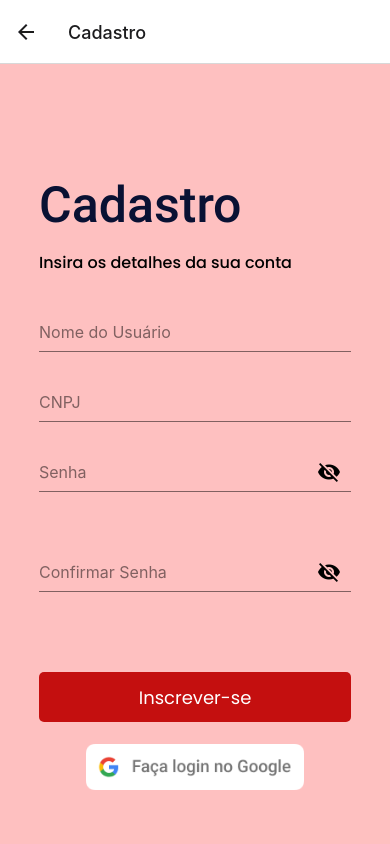
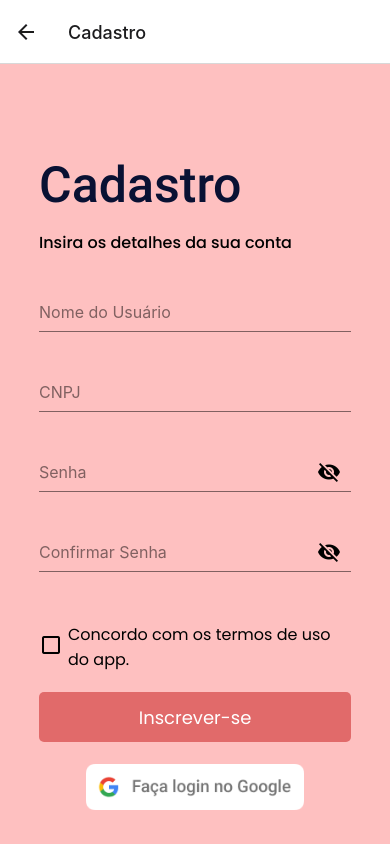
Before and after one commit to CaioSousa32/PilhadosNaReversa, a React Native app: screen /Cadastro in a window 390 px wide. Built offline with nearby package versions, Linux system fonts and the light colour scheme.

Commit message:
Adição do checkbox em cadastro e ajustando o layout

```diff
--- a/src/screens/CadastroScreen.js
+++ b/src/screens/CadastroScreen.js
@@ -1,6 +1,6 @@
 import React, { useState } from 'react';
 import { View, Text, TextInput, TouchableOpacity, StyleSheet, Image, Alert } from 'react-native';
-import Icon from 'react-native-vector-icons/MaterialIcons'; // Biblioteca para ícones
+import Icon from 'react-native-vector-icons/MaterialIcons';
 
 function CadastroScreen({ navigation }) {
   const [username, setUsername] = useState('');
@@ -8,10 +8,27 @@ function CadastroScreen({ navigation }) {
   const [password, setPassword] = useState('');
   const [confirmPassword, setConfirmPassword] = useState('');
   const [secureTextEntry, setSecureTextEntry] = useState(true); // Estado para visibilidade das senhas
+  const [isChecked, setIsChecked] = useState(false);
 
   const togglePasswordVisibility = () => {
     setSecureTextEntry(!secureTextEntry); // Alterna a visibilidade das senhas
   };
+
+  const handleCheckboxToggle = () => {
+    setIsChecked(!isChecked);
+  };
+
+  const handleRegister = () => {
+    if (!isChecked) {
+      Alert.alert('Atenção', 'Você deve concordar com os termos de uso para prosseguir.');
+      return;
+    }
+    Alert.alert(
+      "Aviso!",
+      "Esta página ainda esta em produção e não está pronta para ser visualizada."
+    );
+  };
+
   return (
     <View style={styles.container}>
       <View style={styles.content}>
@@ -41,11 +58,8 @@ function CadastroScreen({ navigation }) {
             onChangeText={setPassword}
             secureTextEntry={secureTextEntry}
             placeholderTextColor="#816161"
-            />
-          <TouchableOpacity
-            style={styles.eyeButton}
-            onPress={togglePasswordVisibility}
-          >
+          />
+          <TouchableOpacity style={styles.eyeButton} onPress={togglePasswordVisibility}>
             <Icon
               name={secureTextEntry ? 'visibility-off' : 'visibility'}
               size={24}
@@ -61,11 +75,8 @@ function CadastroScreen({ navigation }) {
             onChangeText={setConfirmPassword}
             secureTextEntry={secureTextEntry}
             placeholderTextColor="#816161"
-            />
-          <TouchableOpacity
-            style={styles.eyeButton}
-            onPress={togglePasswordVisibility}
-          >
+          />
+          <TouchableOpacity style={styles.eyeButton} onPress={togglePasswordVisibility}>
             <Icon
               name={secureTextEntry ? 'visibility-off' : 'visibility'}
               size={24}
@@ -74,15 +85,35 @@ function CadastroScreen({ navigation }) {
           </TouchableOpacity>
         </View>
 
-        <TouchableOpacity style={styles.cadastroButton} onPress={() => Alert.alert(
-          "Aviso!",
-          "Esta página ainda esta em produção e não está pronta para ser visualizada.",)}>
+        <View style={styles.checkboxContainer}>
+          <TouchableOpacity onPress={handleCheckboxToggle} style={styles.checkbox}>
+            <Icon
+              name={isChecked ? 'check-box' : 'check-box-outline-blank'}
+              size={24}
+              color="#000"
+            />
+          </TouchableOpacity>
+          <Text style={styles.checkboxText}>Concordo com os termos de uso do app.</Text>
+        </View>
+
+        <TouchableOpacity
+          style={[
+            styles.cadastroButton,
+            { backgroundColor: isChecked ? '#C40F0F' : '#E16A6A' } // Cor do botão dependendo do estado do checkbox
+          ]}
+          onPress={handleRegister}
+          disabled={!isChecked} // Botão desativado se o checkbox não estiver marcado
+        >
           <Text style={styles.cadastroButtonText}>Inscrever-se</Text>
         </TouchableOpacity>
 
-        <TouchableOpacity style={styles.googleButton}onPress={() => Alert.alert(
-          "Aviso!",
-          "Esta página ainda esta em produção e não está pronta para ser visualizada.",)}>
+        <TouchableOpacity
+          style={styles.googleButton}
+          onPress={() => Alert.alert(
+            "Aviso!",
+            "Esta página ainda esta em produção e não está pronta para ser visualizada."
+          )}
+        >
           <Image
             source={require('../../assets/google.png')}
             style={styles.googleButtonImage}
@@ -130,12 +161,12 @@ const styles = StyleSheet.create({
     marginBottom: 30,
     fontSize: 16,
     color: '#000',
-    paddingRight: 40, // Espaço para o ícone de visibilidade da senha
+    paddingRight: 40,
+    marginBottom:40,
   },
 
   passwordContainer: {
     position: 'relative',
-    marginBottom: 30,
   },
 
   eyeButton: {
@@ -146,10 +177,10 @@ const styles = StyleSheet.create({
 
   googleButton: {
     marginTop: 20,
-    width: '70%', // Ajusta o botão para ocupar 70% da largura do contêiner
-    height: 50, // Ajuste a altura conforme necessário
-    justifyContent: 'center', // Centraliza o conteúdo verticalmente
-    alignItems: 'center', // Alinha o conteúdo horizontalmente
+    width: '70%',
+    height: 50,
+    justifyContent: 'center',
+    alignItems: 'center',
     alignSelf: 'center',
   },
 
@@ -160,15 +191,14 @@ const styles = StyleSheet.create({
   },
 
   cadastroButton: {
-    backgroundColor: '#C40F0F',
     padding: 15,
     borderRadius: 5,
     alignItems: 'center',
     justifyContent: 'center',
     marginTop: 20,
-    width: '100%', // Ajusta a largura do botão
+    width: '100%',
     height: 50,
-    alignSelf: 'center', // Centraliza o botão horizontalmente
+    alignSelf: 'center',
   },
 
   cadastroButtonText: {
@@ -176,6 +206,23 @@ const styles = StyleSheet.create({
     fontSize: 18,
     fontFamily: 'Poppins-Regular',
   },
+
+  checkboxContainer: {
+    flexDirection: 'row',
+    alignItems: 'center',
+    marginTop: 10,
+  },
+
+  checkbox: {
+    marginRight: 5,
+    marginBottom: 5,
+  },
+
+  checkboxText: {
+    fontSize: 16,
+    color: '#000',
+    fontFamily: 'Poppins-Regular',
+  },
 });
 
 export default CadastroScreen;
```
